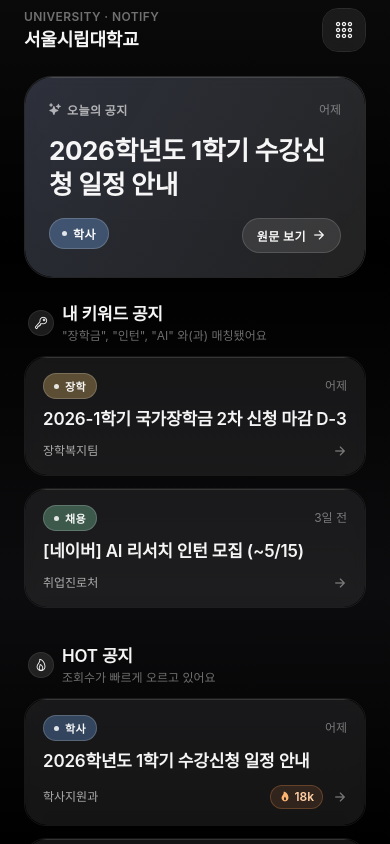
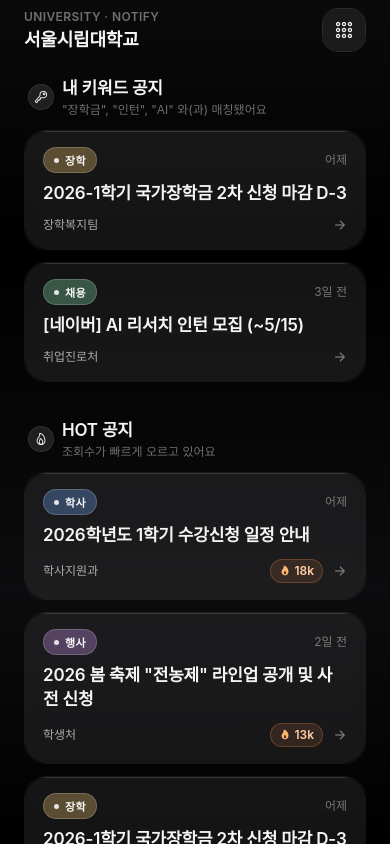
Before and after one commit to KimTaewoo1102/notify, a React Native app: screen / in a window 390 px wide. Built offline with nearby package versions, Linux system fonts and the light colour scheme.

Commit message:
오늘의 공지(Hero 카드) 메인 화면에서 제거
https://claude.ai/code/session_01THphp2bZzCQykqqksM7jUR

```diff
--- a/src/screens/HomeScreen.tsx
+++ b/src/screens/HomeScreen.tsx
@@ -11,7 +11,6 @@ import {
 import ScreenBackground from '../components/layout/ScreenBackground';
 import AppHeader from '../components/layout/AppHeader';
 import MenuModal from '../components/layout/MenuModal';
-import HeroNoticeCard from '../components/notice/HeroNoticeCard';
 import NoticeSection from '../components/notice/NoticeSection';
 import { ScrollRefProvider } from '../contexts/ScrollRefContext';
 
@@ -31,8 +30,7 @@ export default function HomeScreen() {
     });
 
     const [menuOpen, setMenuOpen] = useState(false);
-    const heroNotice = today[0];
-    const restToday = today.slice(1);
+    const restToday = today;
 
     // SwipeableNoticeRow가 스와이프 시 ScrollView 스크롤을 잠근다
     const scrollRef = useRef<ScrollView>(null);
@@ -69,8 +67,6 @@ export default function HomeScreen() {
                             </View>
                         ) : (
                             <>
-                                {heroNotice && <HeroNoticeCard notice={heroNotice} />}
-
                                 <NoticeSection
                                     title="내 키워드 공지"
                                     subtitle={
```
